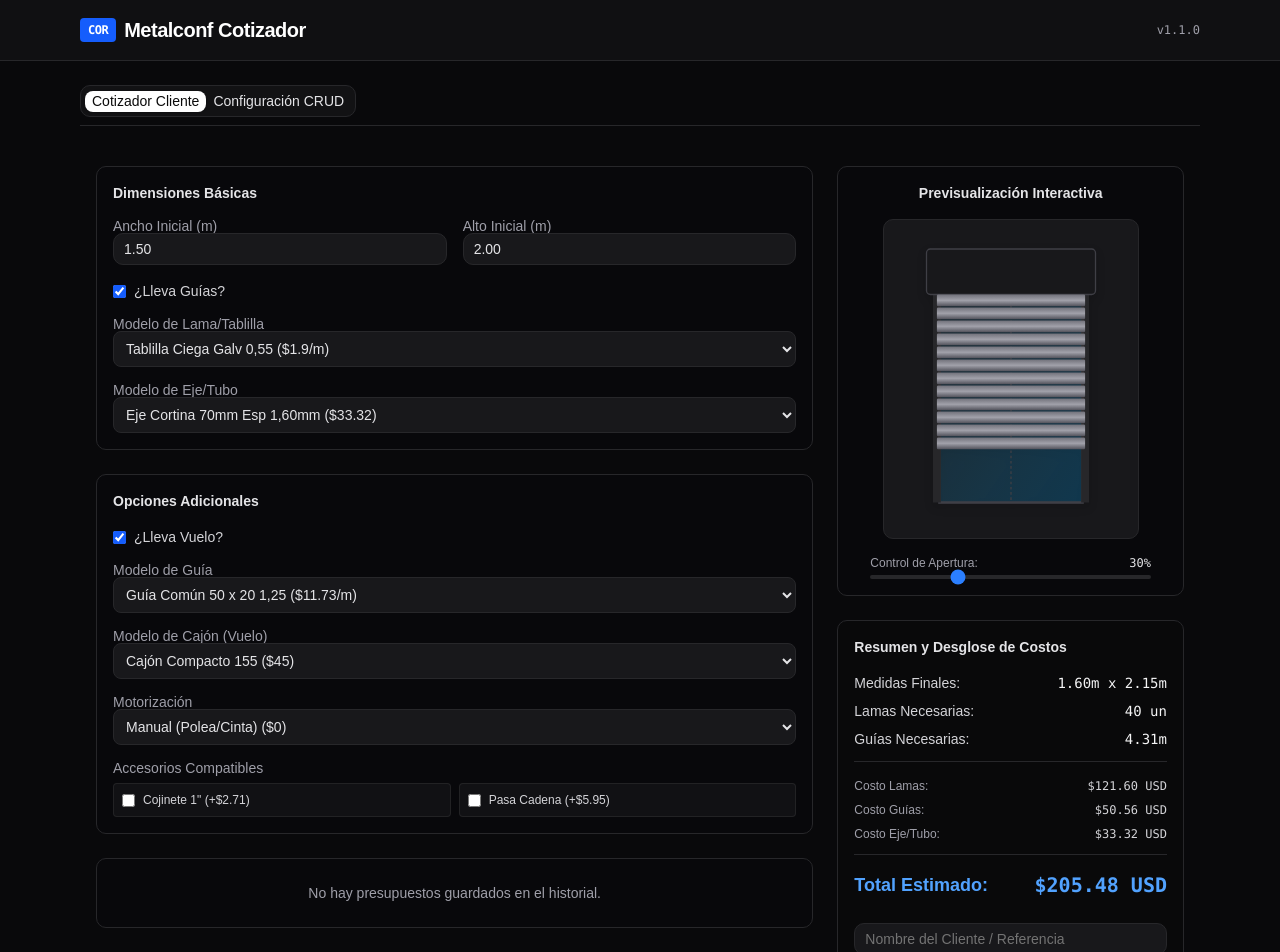
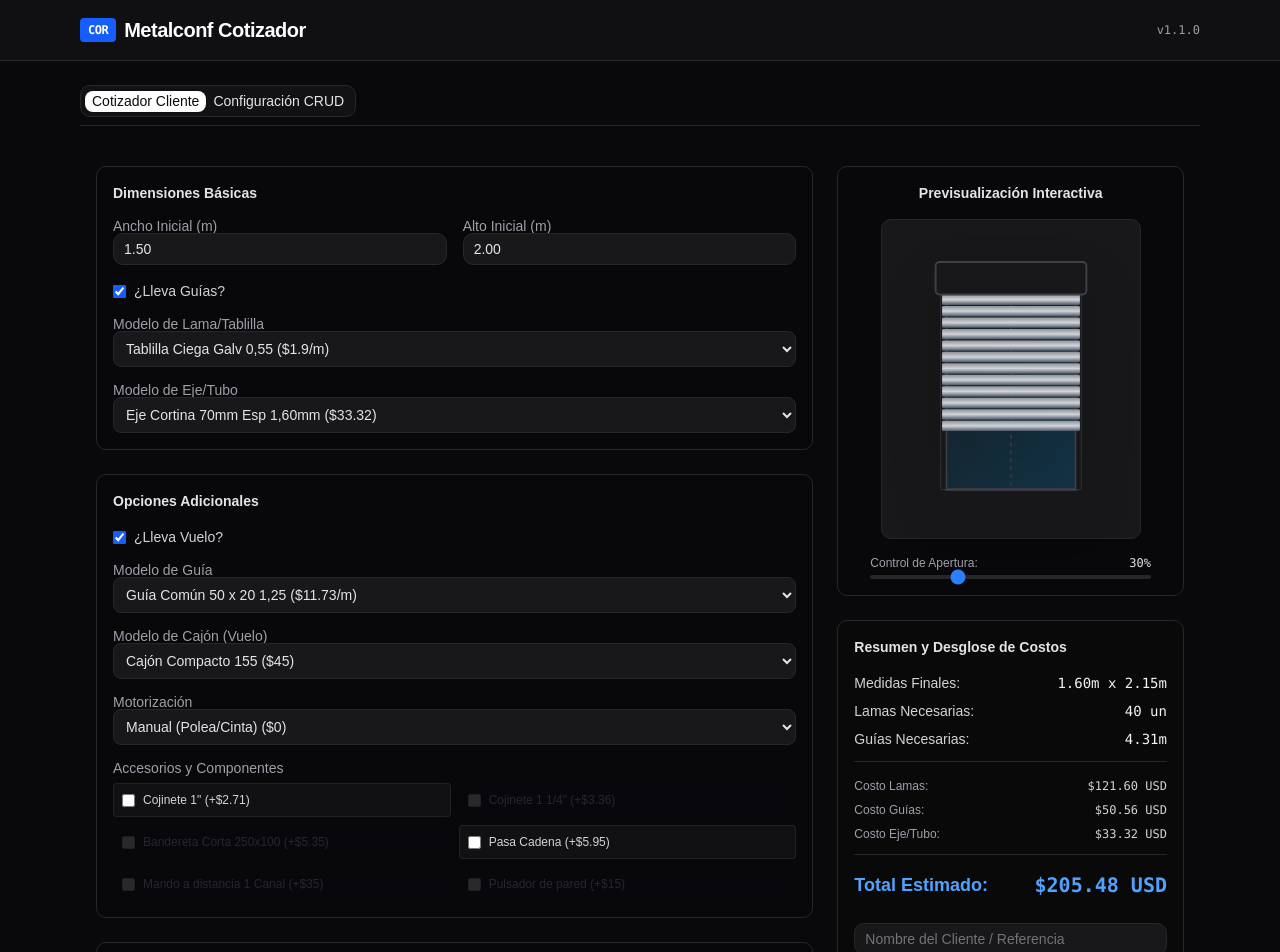
Before and after one commit to PabloPiliavsky/cotizador-cortinas, a React app in the folder workspace/frontend/: page / in a window 1280 px wide. Shown: the top 952 px of the page. Built offline with nearby package versions, Linux system fonts and the light colour scheme; the HTML template or start-up script is replaced by a standard one.

Commit message:
improve visual effects of previsual interactive window

```diff
--- a/workspace/frontend/src/features/estimator/components/EstimatorOptions.jsx
+++ b/workspace/frontend/src/features/estimator/components/EstimatorOptions.jsx
@@ -1,4 +1,3 @@
-import { Checkbox } from "@/components/ui/checkbox"
 import { Label } from "@/components/ui/label"
 
 export default function EstimatorOptions({
@@ -9,8 +8,6 @@ export default function EstimatorOptions({
   motores, selectedMotor, setSelectedMotor,
   accesorios, selectedAccs, setSelectedAccs,
 }) {
-  const currentCompAccs = accesorios.filter(acc => selectedMotor?.compatibleAcc?.includes(acc.code))
-
   const handleAccChange = (acc, checked) => {
     setSelectedAccs(prev => checked ? [...prev, acc] : prev.filter(a => a.code !== acc.code))
   }
@@ -43,24 +40,37 @@ export default function EstimatorOptions({
       <div>
         <Label className="text-zinc-400">Motorización</Label>
         <select value={selectedMotor?.code || ""} onChange={(e) => {
-          const m = motores.find(mt => mt.code === e.target.value); setSelectedMotor(m); setSelectedAccs([])
+          const m = motores.find(mt => mt.code === e.target.value)
+          setSelectedMotor(m)
+          setSelectedAccs(prev => prev.filter(a => m.compatibleAcc?.includes(a.code)))
         }} className="w-full bg-zinc-900 border border-zinc-800 rounded-md p-2 text-zinc-200 text-sm">
           {motores.map(m => <option key={m.code} value={m.code}>{m.name} (${m.price})</option>)}
         </select>
       </div>
-      {currentCompAccs.length > 0 && (
-        <div className="flex flex-col gap-2">
-          <Label className="text-zinc-400">Accesorios Compatibles</Label>
-          <div className="grid grid-cols-2 gap-2">
-            {currentCompAccs.map(acc => (
-              <label key={acc.code} className="flex items-center gap-2 text-zinc-300 text-xs cursor-pointer bg-zinc-900/60 p-2 border border-zinc-800/80 rounded">
-                <input type="checkbox" checked={selectedAccs.some(a => a.code === acc.code)} onChange={(e) => handleAccChange(acc, e.target.checked)} className="rounded border-zinc-800 bg-zinc-900 accent-blue-600" />
-                {acc.name} (+${acc.price})
+      <div className="flex flex-col gap-2">
+        <Label className="text-zinc-400">Accesorios y Componentes</Label>
+        <div className="grid grid-cols-2 gap-2">
+          {accesorios.map(acc => {
+            const isCompatible = selectedMotor?.compatibleAcc?.includes(acc.code)
+            return (
+              <label key={acc.code} className={`flex items-center gap-2 text-xs p-2 border rounded transition-opacity ${
+                isCompatible
+                  ? "bg-zinc-900/60 border-zinc-800/80 text-zinc-300 cursor-pointer"
+                  : "bg-zinc-900/20 border-zinc-900/40 text-zinc-600 cursor-not-allowed opacity-40"
+              }`}>
+                <input
+                  type="checkbox"
+                  disabled={!isCompatible}
+                  checked={selectedAccs.some(a => a.code === acc.code)}
+                  onChange={(e) => handleAccChange(acc, e.target.checked)}
+                  className="rounded border-zinc-800 bg-zinc-900 accent-blue-600 disabled:opacity-50"
+                />
+                <span>{acc.name} (+${acc.price})</span>
               </label>
-            ))}
-          </div>
+            )
+          })}
         </div>
-      )}
+      </div>
     </div>
   )
 }
--- a/workspace/frontend/src/features/estimator/components/EstimatorPage.jsx
+++ b/workspace/frontend/src/features/estimator/components/EstimatorPage.jsx
@@ -45,7 +45,7 @@ export default function EstimatorPage() {
         <HistoryList />
       </div>
       <div className="flex flex-col gap-6">
-        <ShutterVisualizer hasGuides={hasGuides} hasVuelo={hasVuelo} selectedLama={selectedLama} />
+        <ShutterVisualizer hasGuides={hasGuides} hasVuelo={hasVuelo} selectedLama={selectedLama} selectedMotor={selectedMotor} width={width} height={height} selectedGuide={selectedGuide} selectedCajon={selectedCajon} selectedEje={selectedEje} selectedAccs={selectedAccs} />
         <EstimatorSummary calcs={calcs} details={details} />
       </div>
     </div>
--- a/workspace/frontend/src/features/estimator/components/ShutterVisualizer.jsx
+++ b/workspace/frontend/src/features/estimator/components/ShutterVisualizer.jsx
@@ -1,59 +1,122 @@
 import { useState } from "react"
 
-export default function ShutterVisualizer({ hasGuides, hasVuelo, selectedLama }) {
+export default function ShutterVisualizer({
+  hasGuides, hasVuelo, selectedLama, selectedMotor, width, height,
+  selectedGuide, selectedCajon, selectedEje, selectedAccs = []
+}) {
   const [openPct, setOpenPct] = useState(30)
 
-  const visibleHeight = 160
-  const slatsCount = Math.max(5, Math.ceil(visibleHeight / 10))
-  const slatsArray = Array.from({ length: slatsCount })
+  const w = parseFloat(width) || 1.5
+  const h = parseFloat(height) || 2.0
+  const isWide = w > h
 
-  const heightFactor = 1 - openPct / 100
-  const activeSlatHeight = visibleHeight / slatsCount
-  const drawnSlatsCount = Math.ceil(slatsCount * heightFactor)
+  // Dimensions
+  const frameW = isWide ? 124 : 100
+  const frameX = isWide ? 18 : 30
+  const guideW = selectedGuide ? Math.max(4, selectedGuide.profileWidth * 80) : 5
+  const guideLX = frameX - guideW
+  const guideRX = frameX + frameW
+
+  // Shutter height & drawer
+  const visibleHeight = 150
+  const cajonH = selectedCajon ? Math.max(25, selectedCajon.heightAdjustment * 150) : 32
+  const slatsQty = Math.max(6, Math.ceil(visibleHeight / 9))
+  const activeSlatH = visibleHeight / slatsQty
+  const drawnSlatsCount = Math.ceil(slatsQty * (1 - openPct / 100))
+
+  // Slat styles & details
+  const isPerf = selectedLama?.name?.toLowerCase().includes("perf")
+  const isEsterilla = selectedLama?.name?.toLowerCase().includes("esterilla")
+
+  const nameLower = selectedEje?.name?.toLowerCase() || ""
+  const axleR = nameLower.includes("120mm") ? 13 : nameLower.includes("160mm") || nameLower.includes("180mm") || nameLower.includes("250mm") || nameLower.includes("300mm") ? 17 : 8
+
+  const ledY = hasVuelo ? (45 - cajonH / 2) : 32
+  const ledX = hasVuelo ? (frameX + frameW - 6) : 80
+
+  const hasCojinete = selectedAccs.some(a => a.code === "FUN012" || a.code === "FUN013")
+  const hasPasaCadena = selectedAccs.some(a => a.code === "COR048")
 
   return (
-    <div className="flex flex-col gap-4 bg-zinc-950/40 p-4 border border-zinc-800 rounded-lg items-center">
+    <div className="flex flex-col gap-4 bg-zinc-950/40 p-4 border border-zinc-800 rounded-lg items-center w-full">
       <h3 className="text-md font-semibold text-zinc-200">Previsualización Interactiva</h3>
-      <div className="relative w-64 h-80 bg-zinc-900 border border-zinc-800 rounded-lg flex items-center justify-center p-4">
-        <svg viewBox="0 0 160 220" className="w-full h-full drop-shadow-lg">
+      <div className="relative w-full max-w-[260px] h-80 bg-zinc-900 border border-zinc-800 rounded-lg flex items-center justify-center p-4">
+        <svg viewBox="0 0 160 220" className="w-full h-full drop-shadow-2xl">
           <defs>
             <linearGradient id="metal" x1="0%" y1="0%" x2="0%" y2="100%">
-              <stop offset="0%" stopColor="#71717a" />
-              <stop offset="50%" stopColor="#a1a1aa" />
-              <stop offset="100%" stopColor="#52525b" />
+              <stop offset="0%" stopColor="#8e9196" /><stop offset="50%" stopColor="#d1d5db" /><stop offset="100%" stopColor="#4b5563" />
             </linearGradient>
             <linearGradient id="glass" x1="0%" y1="0%" x2="100%" y2="100%">
-              <stop offset="0%" stopColor="#38bdf8" stopOpacity="0.1" />
-              <stop offset="100%" stopColor="#0284c7" stopOpacity="0.3" />
+              <stop offset="0%" stopColor="#0ea5e9" stopOpacity="0.05" /><stop offset="100%" stopColor="#0284c7" stopOpacity="0.25" />
             </linearGradient>
           </defs>
-          <rect x="25" y="45" width="110" height="160" fill="url(#glass)" stroke="#3f3f46" strokeWidth="2" />
-          <line x1="80" y1="45" x2="80" y2="205" stroke="#3f3f46" strokeWidth="1" strokeDasharray="2,2" />
+
+          <rect x={frameX} y={45} width={frameW} height={visibleHeight} fill="url(#glass)" stroke="#3f3f46" strokeWidth="2" />
+          <line x1={frameX + frameW / 2} y1={45} x2={frameX + frameW / 2} y2={45 + visibleHeight} stroke="#3f3f46" strokeWidth="1" strokeDasharray="3,3" />
+
           {hasGuides && (
             <>
-              <rect x="20" y="45" width="6" height="160" fill="#27272a" />
-              <rect x="134" y="45" width="6" height="160" fill="#27272a" />
+              <rect x={guideLX} y={45} width={guideW} height={visibleHeight} fill="#18181b" stroke="#3f3f46" strokeWidth="0.5" />
+              <rect x={guideRX} y={45} width={guideW} height={visibleHeight} fill="#18181b" stroke="#3f3f46" strokeWidth="0.5" />
             </>
           )}
+
+          {/* Cortina de lamas (Detrás del eje o cajón) */}
+          <g>
+            {Array.from({ length: drawnSlatsCount }).map((_, idx) => {
+              const slatY = 45 + idx * activeSlatH
+              const slatW = hasGuides ? frameW + (guideW * 2 - 2) : frameW
+              const slatX = hasGuides ? frameX - guideW + 1 : frameX
+              return (
+                <g key={idx}>
+                  <rect x={slatX} y={slatY} width={slatW} height={activeSlatH - 0.8} rx="1" fill="url(#metal)" />
+                  {isPerf && <line x1={slatX + 6} y1={slatY + activeSlatH / 2} x2={slatX + slatW - 6} y2={slatY + activeSlatH / 2} stroke="#1f2937" strokeWidth="0.8" strokeDasharray="1.5,1.5" />}
+                  {isEsterilla && <line x1={slatX + 2} y1={slatY + activeSlatH - 2} x2={slatX + slatW - 2} y2={slatY + activeSlatH - 2} stroke="#111827" strokeWidth="0.5" />}
+                </g>
+              )
+            })}
+          </g>
+
+          {/* Eje o cajón compacto (Por delante de las lamas) */}
           {hasVuelo ? (
-            <rect x="15" y="10" width="130" height="35" rx="3" fill="#18181b" stroke="#3f3f46" strokeWidth="1" />
+            <rect x={frameX - 8} y={45 - cajonH} width={frameW + 16} height={cajonH} rx="3" fill="#18181b" stroke="#3f3f46" strokeWidth="1.5" />
           ) : (
-            <circle cx="80" cy="27" r="10" fill="#27272a" />
+            <g>
+              <circle cx="80" cy="32" r={axleR} fill="#27272a" stroke="#52525b" strokeWidth="1.5" />
+              {hasCojinete && (
+                <>
+                  <rect x={80 - axleR - 3} y="28" width="3" height="8" fill="#71717a" stroke="#3f3f46" strokeWidth="0.5" />
+                  <rect x={80 + axleR} y="28" width="3" height="8" fill="#71717a" stroke="#3f3f46" strokeWidth="0.5" />
+                </>
+              )}
+            </g>
           )}
-          <g>
-            {slatsArray.slice(0, drawnSlatsCount).map((_, idx) => (
-              <rect
-                key={idx}
-                x={hasGuides ? 23 : 25}
-                y={45 + idx * activeSlatHeight}
-                width={hasGuides ? 114 : 110}
-                height={activeSlatHeight - 1}
-                rx="1"
-                fill="url(#metal)"
-                className="transition-all duration-300"
-              />
-            ))}
-          </g>
+
+          {/* Pasa cadena manual */}
+          {hasPasaCadena && (
+            <path d={`M ${frameX + frameW - 4} 32 L ${frameX + frameW - 4} 120 A 2 2 0 0 1 ${frameX + frameW - 8} 120 L ${frameX + frameW - 8} 32`} fill="none" stroke="#d1d5db" strokeWidth="1" strokeDasharray="2,2" />
+          )}
+
+          {/* Luz LED de motorización */}
+          {selectedMotor?.code !== "MOT001" && (
+            <circle cx={ledX} cy={ledY} r={2.5} fill="#10b981" className="animate-pulse" />
+          )}
+
+          {/* Accessories Indicator */}
+          {selectedAccs.some(a => a.code === "ACC001") && (
+            <g>
+              <rect x="8" y="110" width="8" height="18" rx="1.5" fill="#3f3f46" stroke="#f4f4f5" strokeWidth="0.5" />
+              <circle cx="12" cy="114" r="1.2" fill="#10b981" />
+              <circle cx="12" cy="119" r="1" fill="#a1a1aa" />
+              <circle cx="12" cy="123" r="1" fill="#a1a1aa" />
+            </g>
+          )}
+          {selectedAccs.some(a => a.code === "ACC002") && (
+            <g>
+              <rect x="144" y="110" width="8" height="8" rx="1" fill="#e4e4e7" stroke="#a1a1aa" strokeWidth="0.5" />
+              <rect x="146.5" y="112.5" width="3" height="3" rx="0.5" fill="#71717a" />
+            </g>
+          )}
         </svg>
       </div>
       <div className="w-full flex flex-col gap-1 px-4">
```
